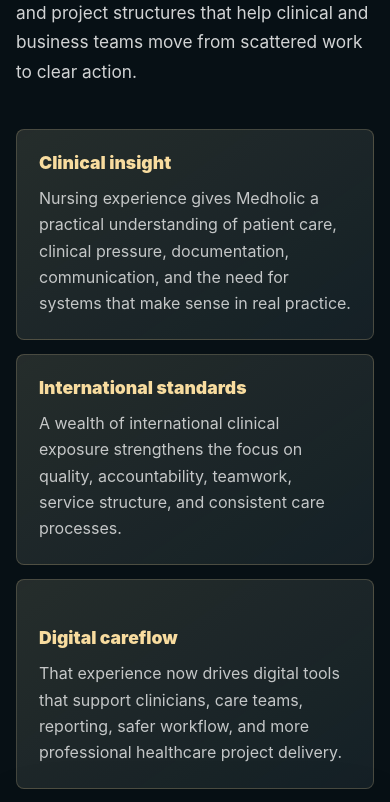
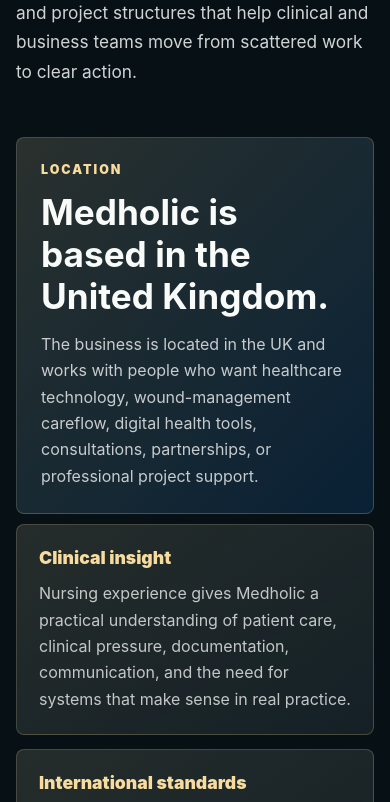
Before and after one commit to lyndaodinaka/medholic-ltd-website, a website: page marketing/index.html in a window 390 px wide. Shown: the part 1340-2142 px from the top of the page. Drawn offline with Linux system fonts and the light colour scheme.

Commit message:
Move Medholic location near about section

```diff
--- a/marketing/index.html
+++ b/marketing/index.html
@@ -28,6 +28,7 @@
         </a>
         <div class="lux-nav-links">
           <a href="#about">About</a>
+          <a href="#location">Location</a>
           <a href="#systems">Systems</a>
           <a href="#projects">Projects</a>
           <a href="#spotit-story">Spotit</a>
@@ -52,6 +53,12 @@
         <p class="lux-kicker">The company</p>
         <h2>Health-tech shaped by nursing insight and international clinical experience.</h2>
         <p>Medholic is a health-tech company owned by a nurse with a wealth of international experience across clinical care, documentation, team communication, and service flow. The company turns real healthcare experience into careflow systems, digital tools, records, dashboards, and project structures that help clinical and business teams move from scattered work to clear action.</p>
+      </section>
+
+      <section id="location" class="lux-location-panel" aria-label="Medholic business location">
+        <p class="lux-kicker">Location</p>
+        <h2>Medholic is based in the United Kingdom.</h2>
+        <p>The business is located in the UK and works with people who want healthcare technology, wound-management careflow, digital health tools, consultations, partnerships, or professional project support.</p>
       </section>
 
       <section class="lux-story" aria-label="Medholic founder story">
@@ -193,7 +200,6 @@
           <h2>Open for consultations, partnerships, and serious project conversations.</h2>
           <p>Contact Medholic if you want support shaping a project, organising a workflow, presenting a healthcare idea, building a digital system, or exploring a partnership around real care experience.</p>
           <p class="lux-contact-note">Available for consultation, collaboration, careflow planning, digital health projects, pilot discussions, and business systems partnerships.</p>
-          <p class="lux-location">Location: England, United Kingdom</p>
         </div>
         <details class="lux-contact-reveal">
           <summary>Show contact email</summary>
--- a/marketing/marketing.css
+++ b/marketing/marketing.css
@@ -2353,6 +2353,7 @@
 }
 
 .lux-intro,
+.lux-location-panel,
 .lux-story,
 .lux-grid,
 .lux-projects,
@@ -2370,9 +2371,33 @@
 }
 
 .lux-intro h2,
+.lux-location-panel h2,
 .lux-statement h2,
 .lux-contact h2 {
   font-size: clamp(2.2rem, 4vw, 4.6rem);
+}
+
+.lux-location-panel {
+  margin-top: 18px;
+  display: grid;
+  gap: 14px;
+  border: 1px solid rgba(248, 220, 159, 0.2);
+  border-radius: 8px;
+  padding: 28px 30px;
+  background:
+    linear-gradient(135deg, rgba(248, 220, 159, 0.13), rgba(0, 88, 181, 0.16)),
+    #0b171d;
+}
+
+.lux-location-panel h2,
+.lux-location-panel p {
+  margin: 0;
+}
+
+.lux-location-panel p:not(.lux-kicker) {
+  max-width: 880px;
+  color: rgba(255, 255, 255, 0.76);
+  line-height: 1.65;
 }
 
 .lux-story {
@@ -2416,17 +2441,6 @@
   padding: 12px 14px;
   color: #fff3d2;
   background: rgba(248, 220, 159, 0.1);
-  font-weight: 850;
-}
-
-.lux-contact .lux-location {
-  width: max-content;
-  max-width: 100%;
-  border: 1px solid rgba(16, 37, 48, 0.14);
-  border-radius: 8px;
-  padding: 10px 13px;
-  color: #102530;
-  background: rgba(16, 37, 48, 0.06);
   font-weight: 850;
 }
 
@@ -3045,6 +3059,7 @@
   .lux-story,
   .lux-projects,
   .lux-spotit-showcase,
+  .lux-location-panel,
   .lux-statement,
   .lux-contact {
     grid-template-columns: 1fr;
@@ -3121,7 +3136,8 @@
   }
 
   .lux-spotit-card,
-  .lux-spotit-copy {
+  .lux-spotit-copy,
+  .lux-location-panel {
     padding: 24px;
   }
 
```
